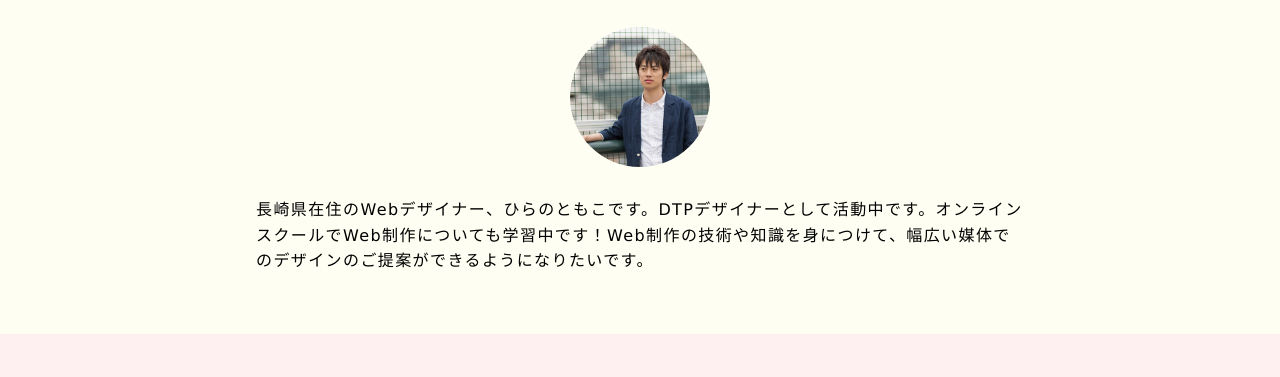
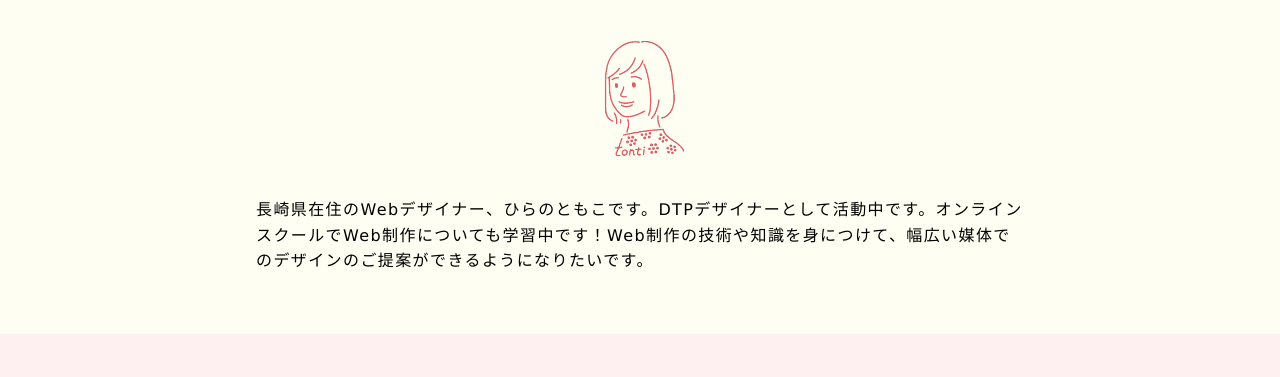
Before and after one commit to tomoko-hirano/tomoko-hirano.github.io, a plain HTML site: page index.html in a window 1280 px wide. Shown: the part 203-580 px from the top of the page. Drawn offline with nearby package versions, Linux system fonts and the light colour scheme.

Commit message:
add profile image

```diff
--- a/index.html
+++ b/index.html
@@ -14,7 +14,7 @@
             <a href="#contact" class="button-contact"><i class="fa fa-envelope" aria-label="お問い合わせ"></i></a>
             <div class="profile">
                 <h1 class="site-title abel uppercase text-center">Web Designer <span>Tomoko Hirano</span></h1>
-                <img src="./images/img_profile.jpg" alt="プロフィール写真" width="140" height="140" class="block-center profile-icon">
+                <img src="./images/img_profile.png" alt="プロフィール写真" width="140" height="140" class="block-center profile-icon">
                 <p>長崎県在住のWebデザイナー、ひらのともこです。DTPデザイナーとして活動中です。オンラインスクールでWeb制作についても学習中です！Web制作の技術や知識を身につけて、幅広い媒体でのデザインのご提案ができるようになりたいです。</p>
             </div>
         </header>
```
Also changed, not shown: images/img_profile.png (added).
